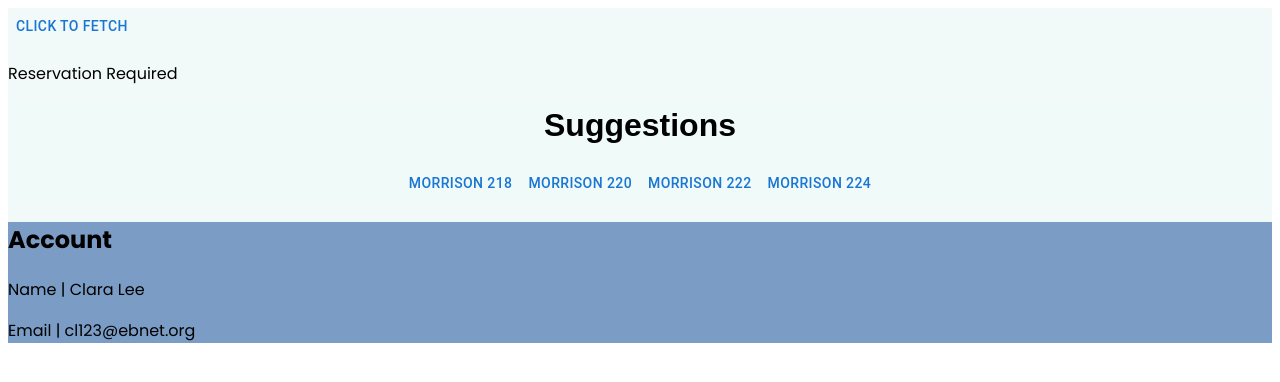
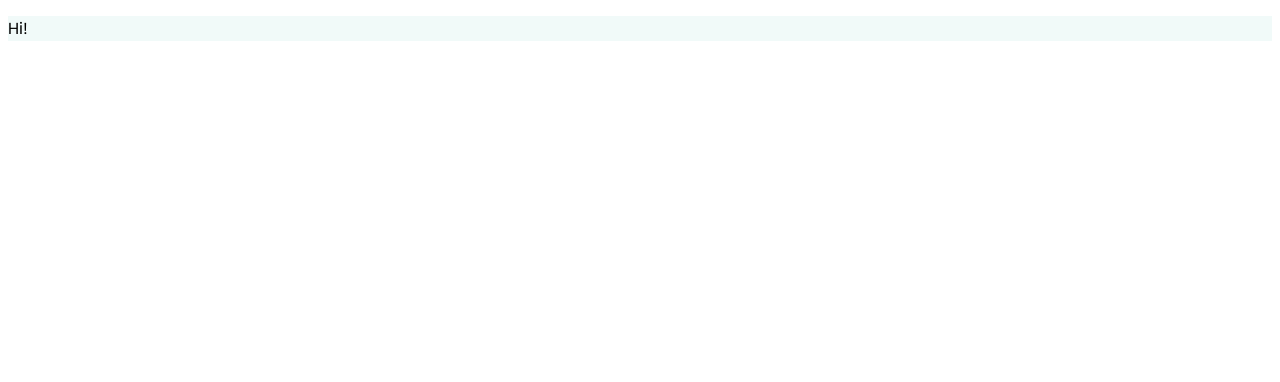
Before and after one commit to Reservations-Required/reserve-web, a React (Create React App) app in the folder client/: page / in a window 1280 px wide. Shown: the top 382 px of the page. Built offline with nearby package versions, Linux system fonts and the light colour scheme.

Commit message:
for fun!!!

```diff
--- a/client/src/App.tsx
+++ b/client/src/App.tsx
@@ -1,29 +1,30 @@
 import './App.css';
 import { Button } from '@mui/material';
-import Landing from './components/Landing/landing';
-import Account from './components/Account/account';
+
+import React, { useState } from 'react';
+import { BrowserRouter, Routes, Route, Navigate } from 'react-router-dom';
+import Home from './components/Home/home';
+import Reservation from './components/Reservation/reservation';
+import Room from './components/Room/room';
+import Admin from './components/Admin/admin';
 
 function App() {
-  const SERVER_URL = "http://localhost:8080/api";
+  return (
+    <div className = "App">
+      <BrowserRouter>
+        <Routes>
+          <Route path='/' element={<Home />} />
+          {/* <Route path='reservation' element={<Reservation />} />
+          <Route path='room' element={<Room />} />
+          <Route path='admin' element={<Admin />} /> */}
+        </Routes>
+      </BrowserRouter>
+    </div>
 
-  async function fetchBuilding() {
-    const res = await fetch(`${SERVER_URL}`, {
-      headers: {
-        'Content-Type': 'application/json',
-        'Accept': 'application/json'
-      }
-    });
 
-    const building = await res.json();
-    console.log(building);
-  }
-
-  return (
-    <div className="App">
-      <Button onClick={fetchBuilding}>Click to Fetch</Button>
-      <Landing />
-      <Account name = {"Clara Lee"} email = {"cl123@ebnet.org"} />
-    </div>
+    // <BrowserRouter>
+    //   <Home/>
+    // </BrowserRouter>
   );
 }
 
--- /dev/null
+++ b/client/src/components/Admin/admin.css
@@ -0,0 +1,7 @@
+@import url('https://fonts.googleapis.com/css2?family=Poppins:wght@400;700&display=swap');
+
+.Admin {
+	background-color: #F1FAF9;
+	font-family: 'Poppins', sans-serif;
+	font-weight: 100;
+}
--- /dev/null
+++ b/client/src/components/Admin/admin.tsx
@@ -0,0 +1,15 @@
+import './admin.css';
+import React from 'react';
+import { Button } from '@mui/material';
+
+
+const Admin = () => {
+
+  return (
+    <div className="Admin">
+      <p>This is the admin page</p>
+    </div>
+  );
+}
+
+export default Admin;
--- /dev/null
+++ b/client/src/components/Home/home.css
@@ -0,0 +1,7 @@
+@import url('https://fonts.googleapis.com/css2?family=Poppins:wght@400;700&display=swap');
+
+.Home {
+	background-color: #F1FAF9;
+	font-family: 'Poppins', sans-serif;
+	font-weight: 100;
+}
--- /dev/null
+++ b/client/src/components/Home/home.tsx
@@ -0,0 +1,30 @@
+import './home.css';
+// import React from 'react';
+// import { Button } from '@mui/material';
+// import Landing from '../Landing/landing';
+// import Account from '../Account/account';
+
+
+const Home = () => {
+  // const SERVER_URL = "http://localhost:8080/api";
+
+  // async function fetchBuilding() {
+  //   const res = await fetch(`${SERVER_URL}`, {
+  //     headers: {
+  //       'Content-Type': 'application/json',
+  //       'Accept': 'application/json'
+  //     }
+  //   });
+
+  //   const building = await res.json();
+  //   console.log(building);
+  // }
+
+  return (
+    <div className="Home">
+      <p>Hi!</p>
+    </div>
+  );
+}
+
+export default Home;
--- /dev/null
+++ b/client/src/components/Reservation/reservation.css
@@ -0,0 +1,7 @@
+@import url('https://fonts.googleapis.com/css2?family=Poppins:wght@400;700&display=swap');
+
+.Reservation {
+	background-color: #18d9c3;
+	font-family: 'Poppins', sans-serif;
+	font-weight: 100;
+}
--- /dev/null
+++ b/client/src/components/Reservation/reservation.tsx
@@ -0,0 +1,15 @@
+import './reservation.css';
+import React from 'react';
+import { Button } from '@mui/material';
+
+
+const Reservation = () => {
+
+  return (
+    <div className="Reservation">
+      <p>This is the reservation page</p>
+    </div>
+  );
+}
+
+export default Reservation;
--- /dev/null
+++ b/client/src/components/Room/room.css
@@ -0,0 +1,7 @@
+@import url('https://fonts.googleapis.com/css2?family=Poppins:wght@400;700&display=swap');
+
+.Room {
+	background-color: #F1FAF9;
+	font-family: 'Poppins', sans-serif;
+	font-weight: 100;
+}
--- /dev/null
+++ b/client/src/components/Room/room.tsx
@@ -0,0 +1,15 @@
+import './room.css';
+import React from 'react';
+import { Button } from '@mui/material';
+
+
+const Room = () => {
+
+  return (
+    <div className="Room">
+      <p>This is the room page</p>
+    </div>
+  );
+}
+
+export default Room;
```
